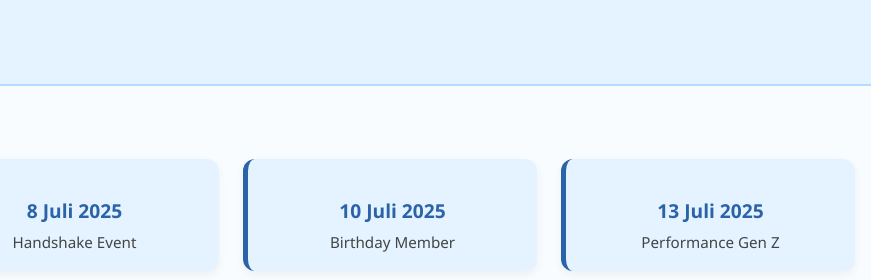
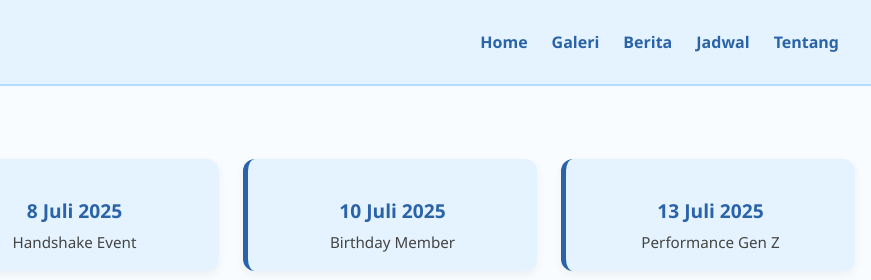
Before and after one commit to AdminOshibase48/osbibase48utama, a plain HTML site: page jadwal.html in a window 1280 px wide. Shown: the top 280 px of the page, 409-1280 px from the left. Drawn offline with nearby package versions, Linux system fonts and the light colour scheme.

Commit message:
Update jadwal.html

```diff
--- a/jadwal.html
+++ b/jadwal.html
@@ -9,7 +9,7 @@
 </head>
 <body>
 
-  <!-- Header -->
+  <!-- Header + Navbar -->
   <header class="header">
     <div class="header-left">
       <img src="img/logo.png" alt="Logo" class="logo-small" />
@@ -18,6 +18,17 @@
         <p class="slogan">Rumah para Wota bersatu untuk Oshimen tercinta</p>
       </div>
     </div>
+    <nav class="navbar">
+      <input type="checkbox" id="toggle" class="toggle-checkbox">
+      <label for="toggle" class="hamburger">&#9776;</label>
+      <ul class="nav-links">
+        <li><a href="index.html">Home</a></li>
+        <li><a href="galeri.html">Galeri</a></li>
+        <li><a href="berita.html">Berita</a></li>
+        <li><a href="jadwal.html" class="active">Jadwal</a></li>
+        <li><a href="about.html">Tentang</a></li>
+      </ul>
+    </nav>
   </header>
 
   <!-- Jadwal Section -->
```
